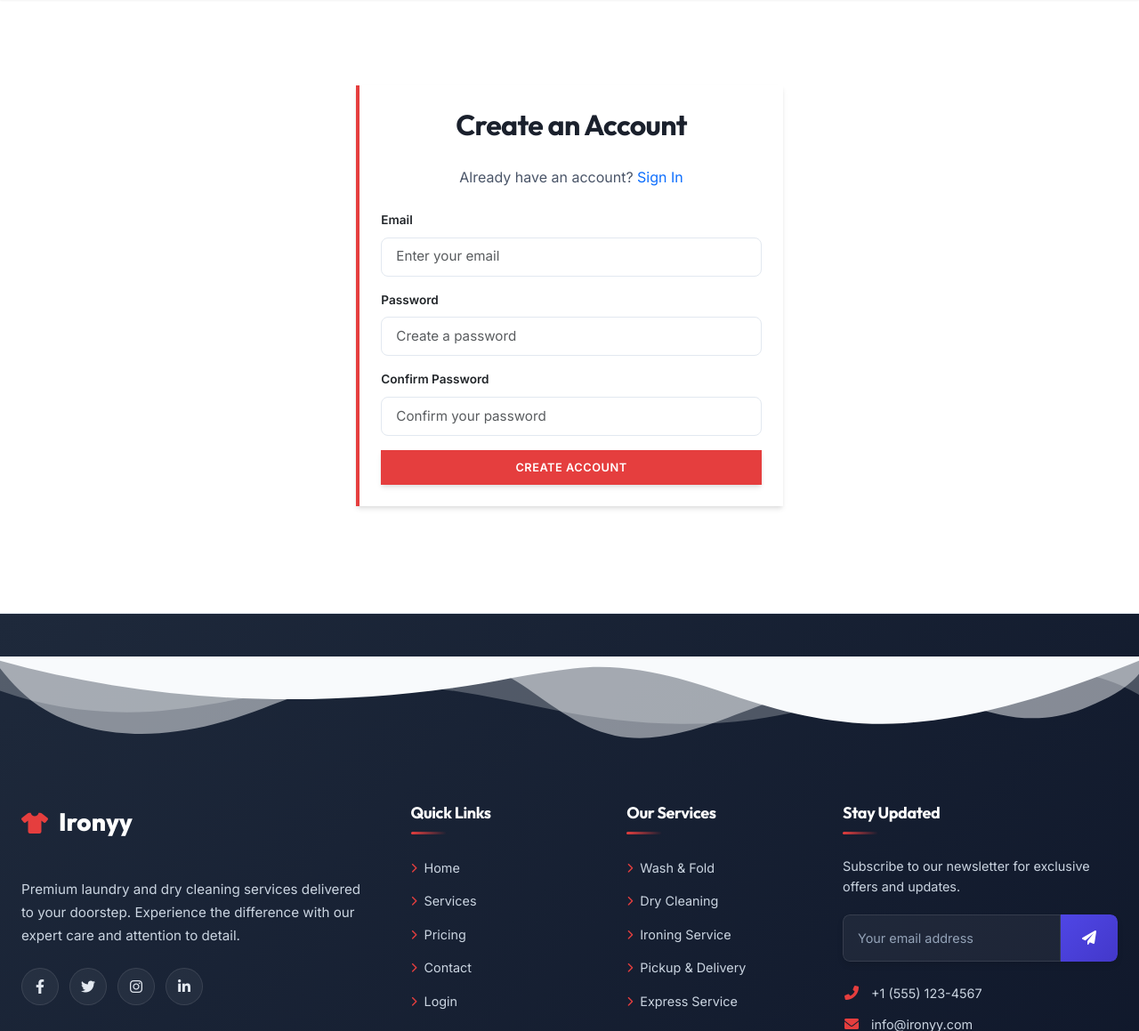
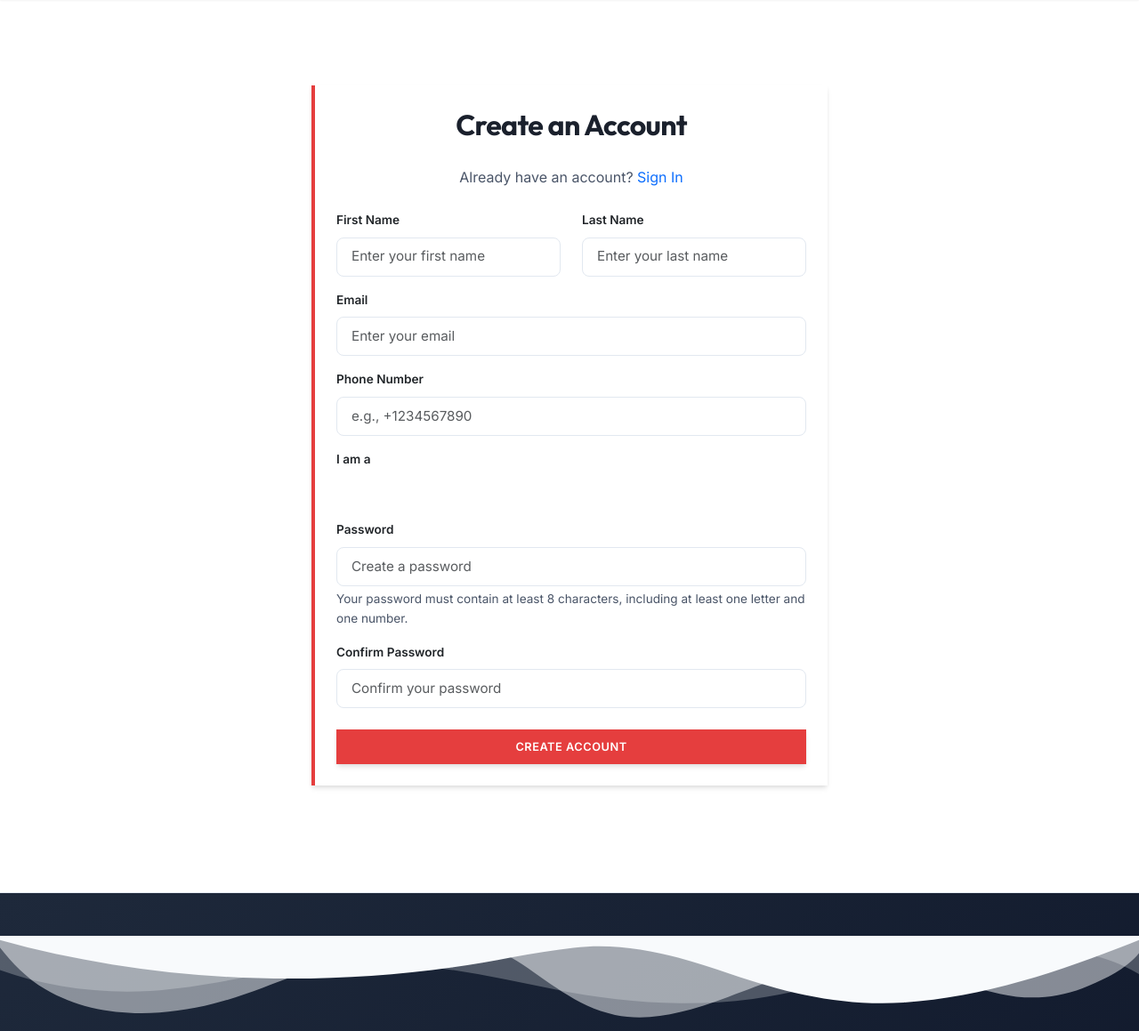
Before and after one commit to MustafaPinjari/Ironydjango, a Django app: page /accounts/signup/ in a window 1280 px wide. Shown: the part 64-1223 px from the top of the page at 89% size. Run offline with Django 5.2, Linux system fonts and the light colour scheme; some libraries are stand-ins or nearby versions.

Commit message:
Ui Updates

```diff
--- a/accounts/urls.py
+++ b/accounts/urls.py
@@ -11,6 +11,7 @@
     EmailVerificationSentView, ConfirmEmailView, EmailView
 )
 from . import views
+from .views_custom import CustomSignupView
 
 app_name = 'accounts'
 
@@ -21,7 +22,7 @@
 
     # Allauth overrides (custom templates)
     path('login/', LoginView.as_view(template_name='accounts/login.html'), name='account_login'),
-    path('signup/', SignupView.as_view(template_name='accounts/register.html'), name='account_signup'),
+    path('signup/', CustomSignupView.as_view(template_name='account/signup.html'), name='account_signup'),
     path('logout/', LogoutView.as_view(template_name='accounts/logout.html'), name='account_logout'),
 
     # Password management
--- a/templates/account/signup.html
+++ b/templates/account/signup.html
@@ -2,19 +2,19 @@
 {% load i18n %}
 {% load account socialaccount %}
 
-{% block title %}Sign Up{% endblock %}
+{% block title %}{% trans "Sign Up" %}{% endblock %}
 
 {% block content %}
 <div class="container mt-5">
     <div class="row justify-content-center">
-        <div class="col-md-6 col-lg-5">
+        <div class="col-md-8 col-lg-6">
             <div class="card shadow">
                 <div class="card-body p-5">
-                    <h2 class="text-center mb-4">Create an Account</h2>
+                    <h2 class="text-center mb-4">{% trans "Create an Account" %}</h2>
 
                     <p class="text-center mb-4">
-                        Already have an account?
-                        <a href="{{ login_url }}" class="text-primary">Sign In</a>
+                        {% blocktrans %}Already have an account?
+                        <a href="{{ login_url }}" class="text-primary">Sign In</a>{% endblocktrans %}
                     </p>
 
                     <form class="signup" id="signup_form" method="post" action="{% url 'account_signup' %}">
@@ -26,28 +26,76 @@
                             </div>
                         {% endif %}
 
+                        <div class="row">
+                            <div class="col-md-6 mb-3">
+                                <label for="id_first_name" class="form-label">{% trans "First Name" %}</label>
+                                <input type="text" name="first_name" class="form-control" id="id_first_name"
+                                       placeholder="{% trans 'Enter your first name' %}" required>
+                                {% if form.first_name.errors %}
+                                    <div class="text-danger">{{ form.first_name.errors }}</div>
+                                {% endif %}
+                            </div>
+
+                            <div class="col-md-6 mb-3">
+                                <label for="id_last_name" class="form-label">{% trans "Last Name" %}</label>
+                                <input type="text" name="last_name" class="form-control" id="id_last_name"
+                                       placeholder="{% trans 'Enter your last name' %}" required>
+                                {% if form.last_name.errors %}
+                                    <div class="text-danger">{{ form.last_name.errors }}</div>
+                                {% endif %}
+                            </div>
+                        </div>
+
                         <div class="mb-3">
-                            <label for="id_email" class="form-label">Email</label>
+                            <label for="id_email" class="form-label">{% trans "Email" %}</label>
                             <input type="email" name="email" class="form-control" id="id_email"
-                                   placeholder="Enter your email" required>
+                                   placeholder="{% trans 'Enter your email' %}" required>
                             {% if form.email.errors %}
                                 <div class="text-danger">{{ form.email.errors }}</div>
                             {% endif %}
                         </div>
 
                         <div class="mb-3">
-                            <label for="id_password1" class="form-label">Password</label>
-                            <input type="password" name="password1" class="form-control"
-                                   id="id_password1" placeholder="Create a password" required>
-                            {% if form.password1.errors %}
-                                <div class="text-danger">{{ form.password1.errors }}</div>
+                            <label for="id_phone_number" class="form-label">{% trans "Phone Number" %}</label>
+                            <input type="tel" name="phone_number" class="form-control" id="id_phone_number"
+                                   placeholder="{% trans 'e.g., +1234567890' %}">
+                            {% if form.phone_number.errors %}
+                                <div class="text-danger">{{ form.phone_number.errors }}</div>
+                            {% endif %}
+                        </div>
+
+                        <div class="mb-4">
+                            <label class="form-label d-block">{% trans "I am a" %}</label>
+                            <div class="btn-group w-100" role="group" aria-label="User role">
+                                {% for value, label in form.role.field.choices %}
+                                    <input type="radio" class="btn-check" name="role" id="id_role_{{ forloop.counter }}"
+                                           value="{{ value }}" {% if forloop.first %}checked{% endif %}>
+                                    <label class="btn btn-outline-primary" for="id_role_{{ forloop.counter }}">
+                                        {{ label }}
+                                    </label>
+                                {% endfor %}
+                            </div>
+                            {% if form.role.errors %}
+                                <div class="text-danger">{{ form.role.errors }}</div>
                             {% endif %}
                         </div>
 
                         <div class="mb-3">
-                            <label for="id_password2" class="form-label">Confirm Password</label>
+                            <label for="id_password1" class="form-label">{% trans "Password" %}</label>
+                            <input type="password" name="password1" class="form-control"
+                                   id="id_password1" placeholder="{% trans 'Create a password' %}" required>
+                            {% if form.password1.errors %}
+                                <div class="text-danger">{{ form.password1.errors }}</div>
+                            {% endif %}
+                            <div class="form-text">
+                                {% trans "Your password must contain at least 8 characters, including at least one letter and one number." %}
+                            </div>
+                        </div>
+
+                        <div class="mb-4">
+                            <label for="id_password2" class="form-label">{% trans "Confirm Password" %}</label>
                             <input type="password" name="password2" class="form-control"
-                                   id="id_password2" placeholder="Confirm your password" required>
+                                   id="id_password2" placeholder="{% trans 'Confirm your password' %}" required>
                             {% if form.password2.errors %}
                                 <div class="text-danger">{{ form.password2.errors }}</div>
                             {% endif %}
@@ -58,7 +106,9 @@
                         {% endif %}
 
                         <div class="d-grid gap-2">
-                            <button class="btn btn-primary btn-lg" type="submit">Create Account</button>
+                            <button class="btn btn-primary btn-lg" type="submit">
+                                {% trans "Create Account" %}
+                            </button>
                         </div>
                     </form>
                 </div>
@@ -66,4 +116,37 @@
         </div>
     </div>
 </div>
+
+<style>
+/* Custom styles for the role selection buttons */
+.btn-group .btn {
+    flex: 1;
+    text-align: center;
+    white-space: nowrap;
+}
+
+/* Style for the active state of the role buttons */
+.btn-check:checked + .btn-outline-primary {
+    background-color: #0d6efd;
+    color: white;
+}
+
+/* Remove focus outline for better appearance */
+.btn-check:focus + .btn-outline-primary {
+    box-shadow: none;
+}
+
+/* Responsive adjustments */
+@media (max-width: 767.98px) {
+    .btn-group {
+        display: flex;
+        flex-direction: column;
+        gap: 0.5rem;
+    }
+
+    .btn-group .btn {
+        width: 100%;
+    }
+}
+</style>
 {% endblock %}
```
Also changed, not shown: accounts/views_custom.py (added, +65 -0 lines), db.sqlite3, 1 other file.
